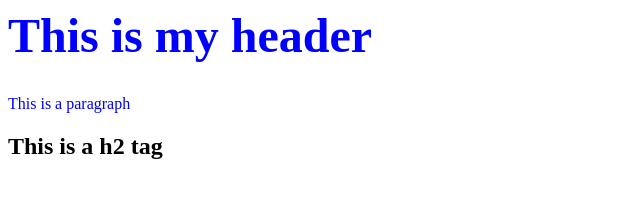
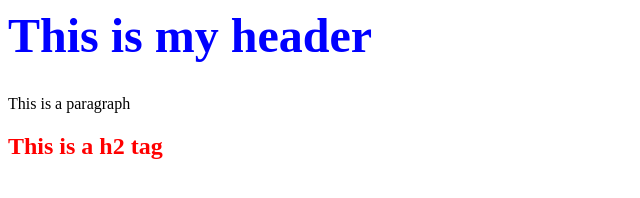
Before and after one commit to rinaldoramos/SshRemoteRepo, a plain HTML site: page index.html in a window 1280 px wide. Shown: the whole page, without its empty margins (0-640 px from the left). Drawn offline with Linux system fonts and the light colour scheme.

Commit message:
added STYLE tag at remote

```diff
--- a/index.html
+++ b/index.html
@@ -4,6 +4,7 @@
 	<head>
 		<style>
 		   h1 {color: blue; font-size:300%;}
+		   h2{color:red;font-size:150%;}<!-- added at remote -->
 		   p  {color:blue;}
 		</style>
 	</head>
```
